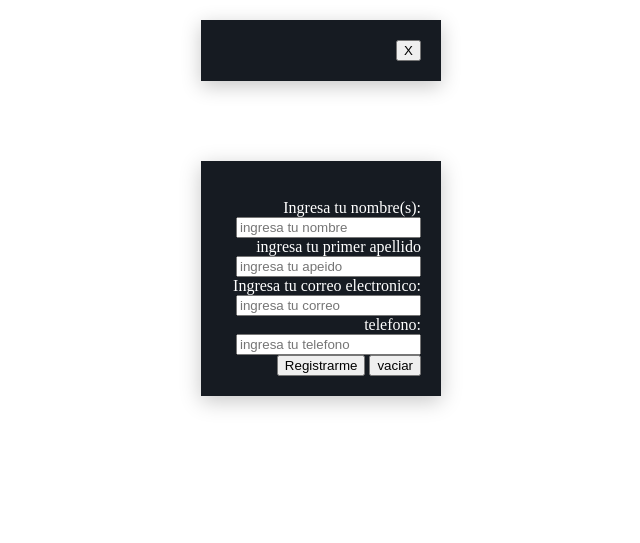
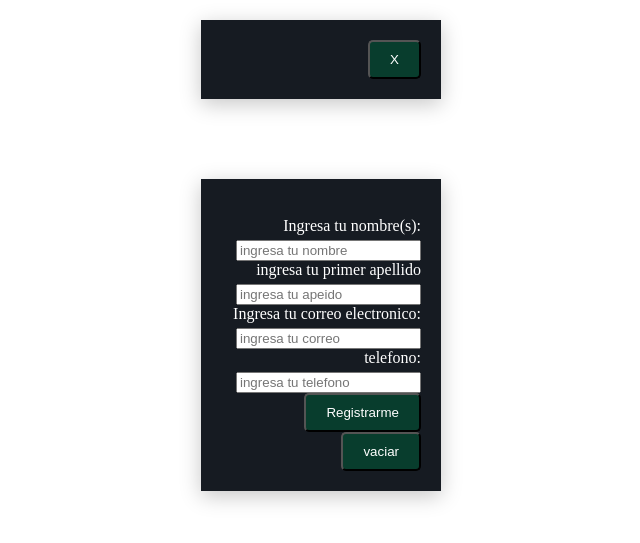
Before and after one commit to Abraham-MF/WEB1_423017911, a PHP site: page /proyecto_web_1/Formulario.php in a window 1280 px wide. Shown: the top 543 px of the page, without its empty margins (319-959 px from the left). Run offline with PHP 8.4, Linux system fonts and the light colour scheme.

Commit message:
Update estilos.css

```diff
--- a/proyecto_web_1/estilos.css
+++ b/proyecto_web_1/estilos.css
@@ -32,3 +32,20 @@ form{
     box-shadow: 0 5px 20px rgba(0, 0, 0, 0.222);
     border: 3px;
 }
+
+
+.form-group{
+    margin-bottom: 15px;
+}
+
+label{
+    display: block;
+    margin-bottom: 5px;
+}
+
+button{
+background-color: rgb(8, 61, 45);
+color: white;
+padding: 10px 20px;
+border-radius: 5px;
+}
```
